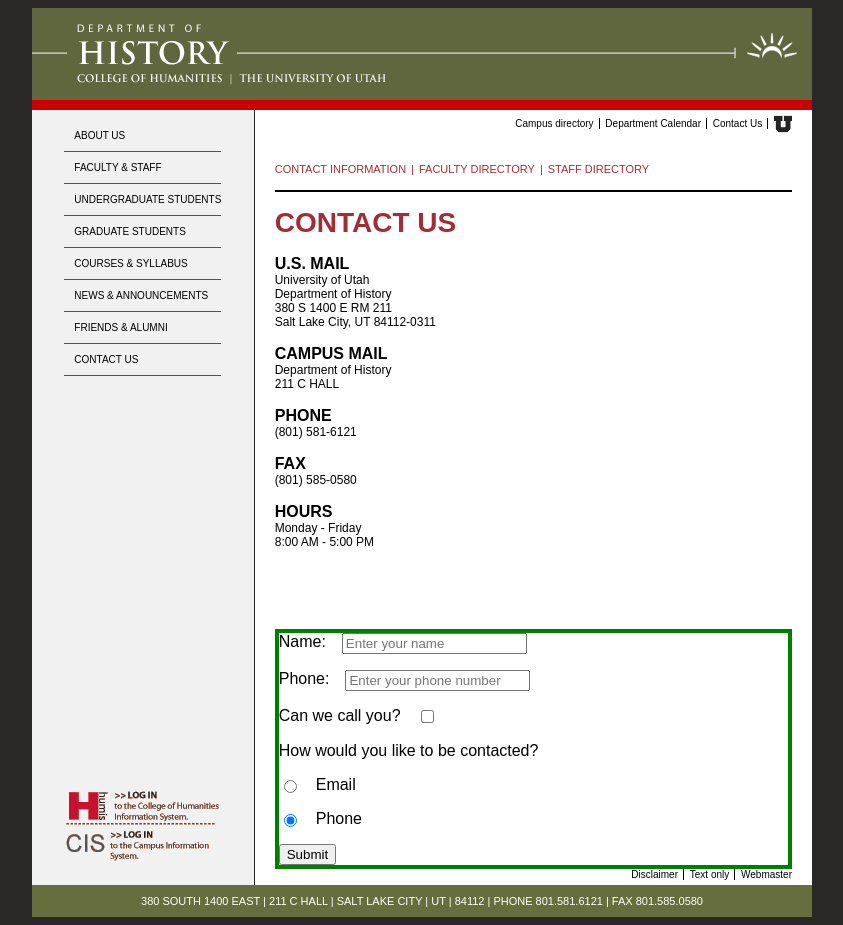
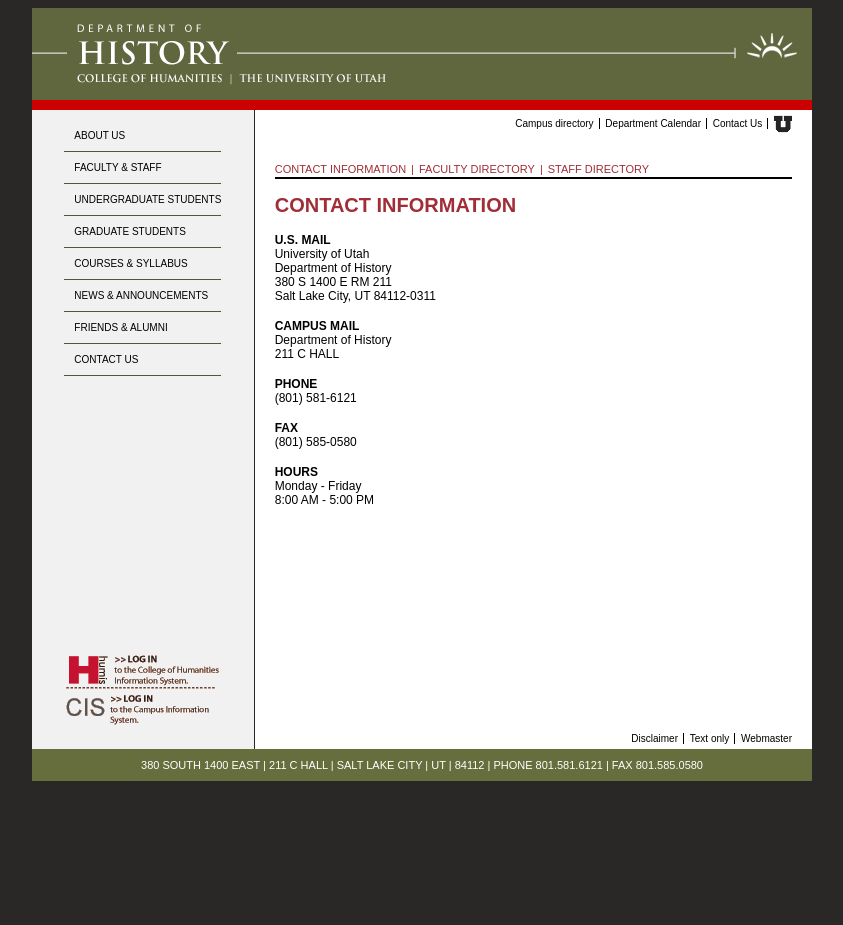
Before and after one commit to crisp042/HUMIS_homepage_2342, a plain HTML site: page contact-us.html in a window 1280 px wide. Shown: the whole page, without its empty margins (218-1061 px from the left). After the commit the page ends 800 px from the top, so only its background shows below. Drawn offline with Linux system fonts and the light colour scheme.

Commit message:
Fixed up contact page. and working from bottom up

```diff
--- a/contact-us.html
+++ b/contact-us.html
@@ -13,7 +13,7 @@
                 font-size: 11px;
                 color: var(--burgundy);
                 border-bottom: 2px solid black;
-                padding-bottom: 15px;
+                padding-bottom: 2px;
                 margin-bottom: 15px;
                 margin-top: 30px;
 
@@ -39,6 +39,7 @@
                 div {
                     h6 {
                         color: black;
+                        font-size: .75rem;
                     }
 
                     p {
@@ -47,7 +48,6 @@
                 }
             }
         }
-        /*local styles*/
     </style>
 </head>
 <body>
@@ -107,7 +107,7 @@
                 </nav>
 
                 <section class="content">
-                    <h3>Contact Us</h3>
+                    <h5>CONTACT INFORMATION</h5>
 
                     <div>
                         <h6>U.S. MAIL</h6>
@@ -148,35 +148,6 @@
                         </p>
                     </div>
                 </section>
-
-                <form class="contact-form">
-                    <label>
-                        Name:
-                        <input type="text" name="name" placeholder="Enter your name"/>
-                    </label>
-
-                    <label>
-                        Phone:
-                        <input type="text" name="phone-number" placeholder="Enter your phone number"/>
-                    </label>
-
-                    <label>
-                        Can we call you?
-                        <input type="checkbox" name="call-via-phone" />
-                    </label>
-
-                        How would you like to be contacted?
-                    <label>
-                        <input type="radio" name="contact-preference" value="email"/> Email
-                    </label>
-
-                    <label>
-                        <input type="radio" name="contact-preference" value="phone" checked/> Phone<br/>
-                    </label>
-
-                    <button type="submit">Submit</button>
-                </form>
-
             </main>
 
             <nav class="secondary bottom-nav">
--- a/stylesheets/typography.css
+++ b/stylesheets/typography.css
@@ -38,7 +38,7 @@ body {
     }
 
     h6 {
-        font-size: 1rem;
+        font-size: .875rem;
         margin-bottom: 0;
     }
 
```
